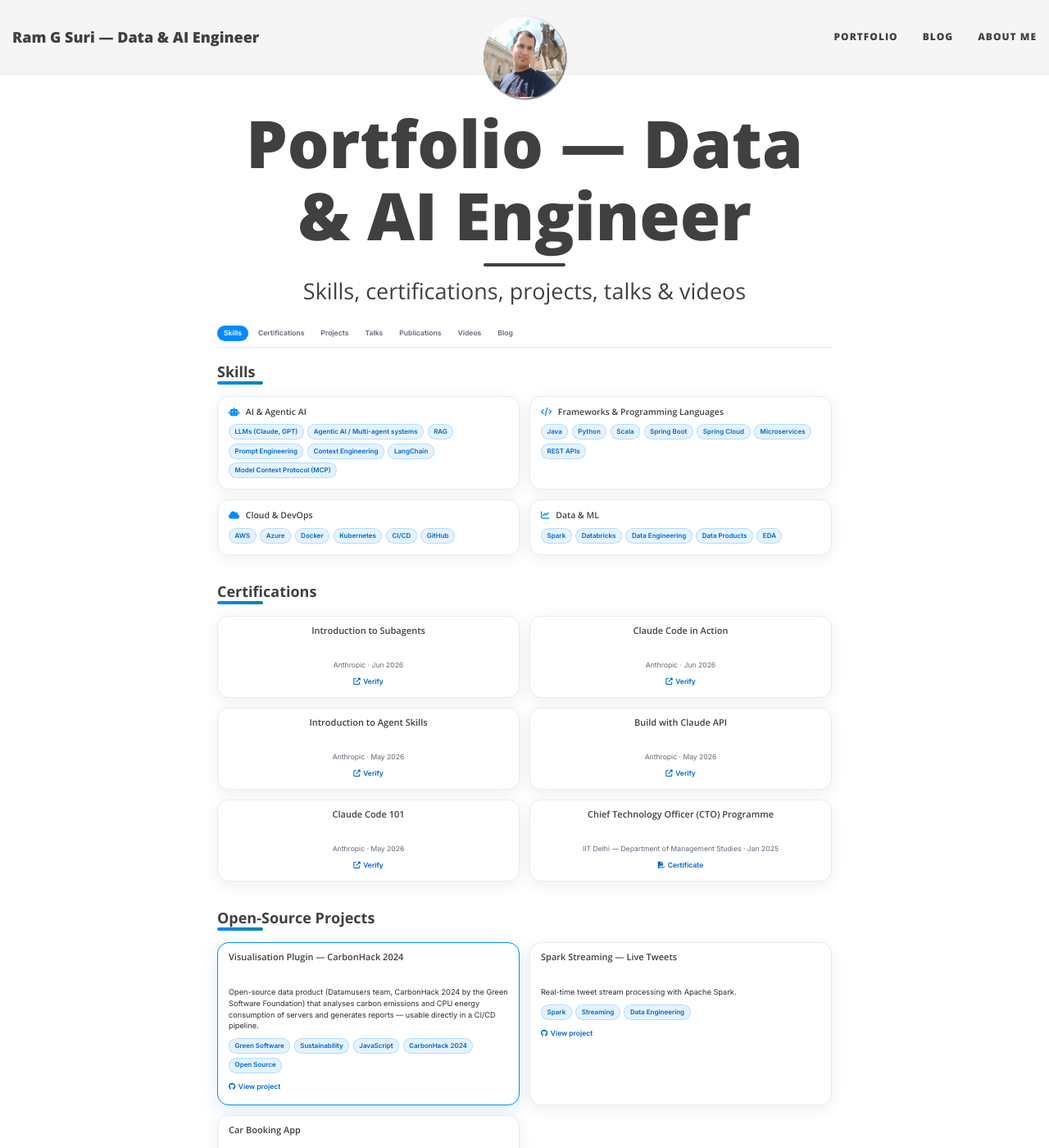
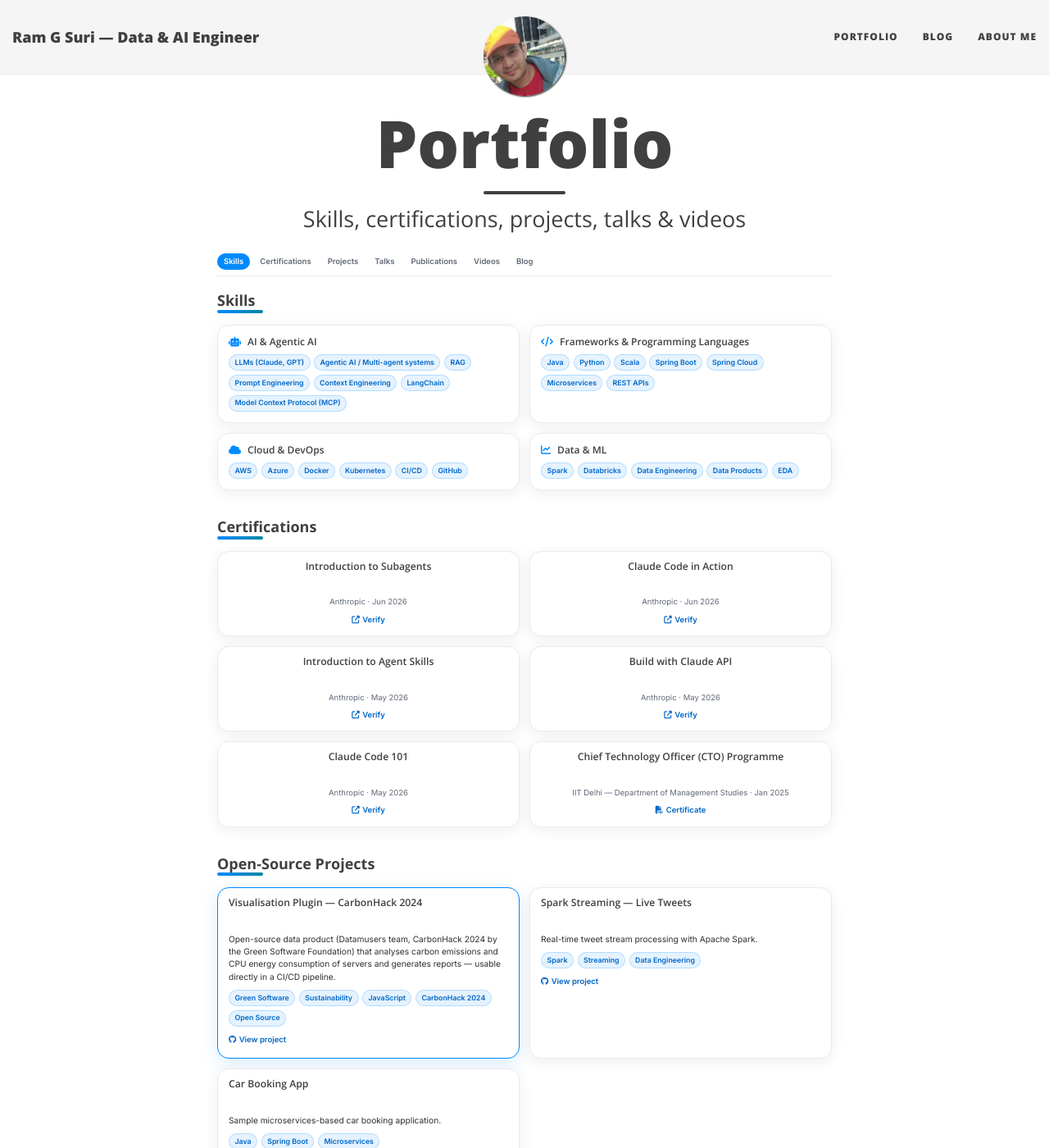
Before and after one commit to ramgsuri/ramgsuri.github.io, a Jekyll site: the page built from portfolio.html, in a window 1280 px wide and 1400 px high. Shown: the whole window at 82% size. Built offline with Jekyll 4.4.1, drawn with Linux system fonts in a browser that asks for light colours; nearby versions of some CDN libraries.

Commit message:
Fonts, title cleanup, speaker image
- Bump portfolio font sizes to match theme's 18px scale (cards/badges/links/nav
  were rendering ~13-15px via rem; more readable + accessible)
- Shorten portfolio H1 to 'Portfolio'; remove duplicate <title> tag
- Clean homepage <title> via short tagline (no doubled name / long description)
- Use speaker_2026.png as avatar, Open Graph and Person schema image

Co-Authored-By: Claude Opus 4.8 (1M context) <noreply@anthropic.com>

```diff
--- a/_config.yml
+++ b/_config.yml
@@ -5,6 +5,9 @@ title: Ram G Suri — Data & AI Engineer
 
 # Short description of your site (used by SEO meta description)
 description: "Ram G Suri — Data & AI Engineer specialising in Agentic AI, Data Products, LLMs, RAG, Context Engineering, Java, Spring, Python, Scala, Spark, Databricks and Cloud (AWS, Azure). Open-source, conference talks and tech tutorials."
+
+# Short tagline used by jekyll-seo-tag for the homepage <title> suffix
+tagline: "Agentic AI · Data Products · Cloud"
 
 # Site URL (improves SEO: canonical URLs, sitemap, Open Graph)
 url: "https://ramgsuri.me"
@@ -30,7 +33,7 @@ navbar-links:
 
 # Image to show in the navigation bar - image must be a square (width = height)
 # Remove this parameter if you don't want an image in the navbar
-avatar: "/img/personal/me1.png"
+avatar: "/img/personal/speaker_2026.png"
 
 # If you want to have an image logo in the top-left corner instead of the title text,
 # then specify the following parameter
--- a/_includes/head.html
+++ b/_includes/head.html
@@ -6,7 +6,7 @@
   <meta http-equiv="X-UA-Compatible" content="IE=edge">
   <meta name="viewport" content="width=device-width, initial-scale=1.0, maximum-scale=1.0, viewport-fit=cover">
 
-  <title>{% if page.use-site-title %}{{ site.title }} {{ site.title-separator }} {{ site.description }}{% elsif page.title %}{{ page.title }}{% else %}{{ site.title }}{% endif %}</title>
+  <!-- Page heading tag is generated by jekyll-seo-tag above (single source) -->
 
   <meta name="author" content="{{ site.author.name }}" />
 
--- a/_includes/structured-data.html
+++ b/_includes/structured-data.html
@@ -7,7 +7,7 @@
   "url": "{{ site.url }}",
   "jobTitle": "Data & AI Engineer",
   "description": "Data & AI Engineer specialising in Agentic AI, Data Products, LLMs, RAG and Context Engineering, with a strong background in Java, Spring, Python, Scala, Spark, Databricks and Cloud (AWS, Azure).",
-  "image": "{{ '/img/personal/me1.png' | absolute_url }}",
+  "image": "{{ '/img/personal/speaker_2026.png' | absolute_url }}",
   "sameAs": [
     "https://www.linkedin.com/in/ram-g-suri-80334116",
     "https://github.com/ramgsuri",
--- a/css/portfolio.css
+++ b/css/portfolio.css
@@ -65,7 +65,7 @@
 }
 .pf-subnav a {
   font-family: 'Inter', sans-serif;
-  font-size: 0.86rem;
+  font-size: 0.95rem;
   font-weight: 600;
   color: var(--pf-muted);
   padding: 0.35rem 0.8rem;
@@ -120,7 +120,7 @@ html { scroll-behavior: smooth; }
 }
 .pf-skill-card:hover { transform: translateY(-3px); box-shadow: var(--pf-shadow-hover); }
 .pf-skill-card h3 {
-  font-size: 1.05rem;
+  font-size: 1.2rem;
   font-weight: 600;
   margin: 0 0 0.9rem;
 }
@@ -129,7 +129,7 @@ html { scroll-behavior: smooth; }
 .pf-badges { display: flex; flex-wrap: wrap; gap: 0.45rem; }
 .pf-badge {
   display: inline-block;
-  font-size: 0.8rem;
+  font-size: 0.88rem;
   font-weight: 600;
   color: var(--pf-link-text);
   background: rgba(0, 138, 255, 0.10);
@@ -162,14 +162,14 @@ html { scroll-behavior: smooth; }
 .pf-cert-card { text-align: center; }
 .pf-cert-card .pf-cert-body { text-align: center; }
 .pf-cert-body h3, .pf-project-body h3, .pf-talk-body h3 {
-  font-size: 1.1rem; font-weight: 600; margin: 0 0 0.4rem;
+  font-size: 1.22rem; font-weight: 600; margin: 0 0 0.4rem;
 }
-.pf-cert-meta { color: var(--pf-muted); font-size: 0.86rem; margin-bottom: 0.7rem; }
-.pf-project-body p { font-size: 0.92rem; color: var(--pf-text); margin-bottom: 0.8rem; }
+.pf-cert-meta { color: var(--pf-muted); font-size: 0.95rem; margin-bottom: 0.7rem; }
+.pf-project-body p { font-size: 1.02rem; color: var(--pf-text); margin-bottom: 0.8rem; line-height: 1.5; }
 
 .pf-cert-links { display: flex; gap: 1rem; justify-content: center; flex-wrap: wrap; }
 .pf-cert-links a, .pf-link {
-  font-size: 0.85rem; font-weight: 600;
+  font-size: 0.95rem; font-weight: 600;
   color: var(--pf-link-text); text-decoration: none;
   display: inline-flex; align-items: center; gap: 0.35rem;
 }
@@ -205,7 +205,7 @@ html { scroll-behavior: smooth; }
 }
 .pf-video-card:hover .pf-video-play { transform: translate(-50%,-50%) scale(1.12); }
 .pf-video-info { padding: 0.9rem 1rem 1.1rem; display: flex; flex-direction: column; gap: 0.5rem; }
-.pf-video-title { font-weight: 600; font-size: 0.95rem; }
+.pf-video-title { font-weight: 600; font-size: 1.02rem; }
 
 @media (max-width: 600px) {
   .pf-heading { font-size: 1.5rem; }
--- a/index.html
+++ b/index.html
@@ -1,6 +1,5 @@
 ---
 layout: home
-title: Ram G Suri
 description: "Ram G Suri — Data & AI Engineer specialising in Agentic AI, Data Products, LLMs, RAG and Context Engineering, with deep experience in Java, Spring, Python, Scala, Spark, Databricks and Cloud (AWS, Azure)."
 use-site-title: true
 cover-img:
--- a/portfolio.html
+++ b/portfolio.html
@@ -1,6 +1,6 @@
 ---
 layout: page
-title: Portfolio — Data & AI Engineer
+title: Portfolio
 subtitle: Skills, certifications, projects, talks & videos
 description: "Portfolio of Ram G Suri, Data & AI Engineer — Agentic AI, Data Products, LLMs, RAG, Context Engineering, Java, Spring, Python, Scala, Spark, Databricks, AWS & Azure. Certifications, open-source projects, talks and tech videos."
 permalink: /portfolio
```
Also changed, not shown: img/personal/speaker_2026.png (added).
